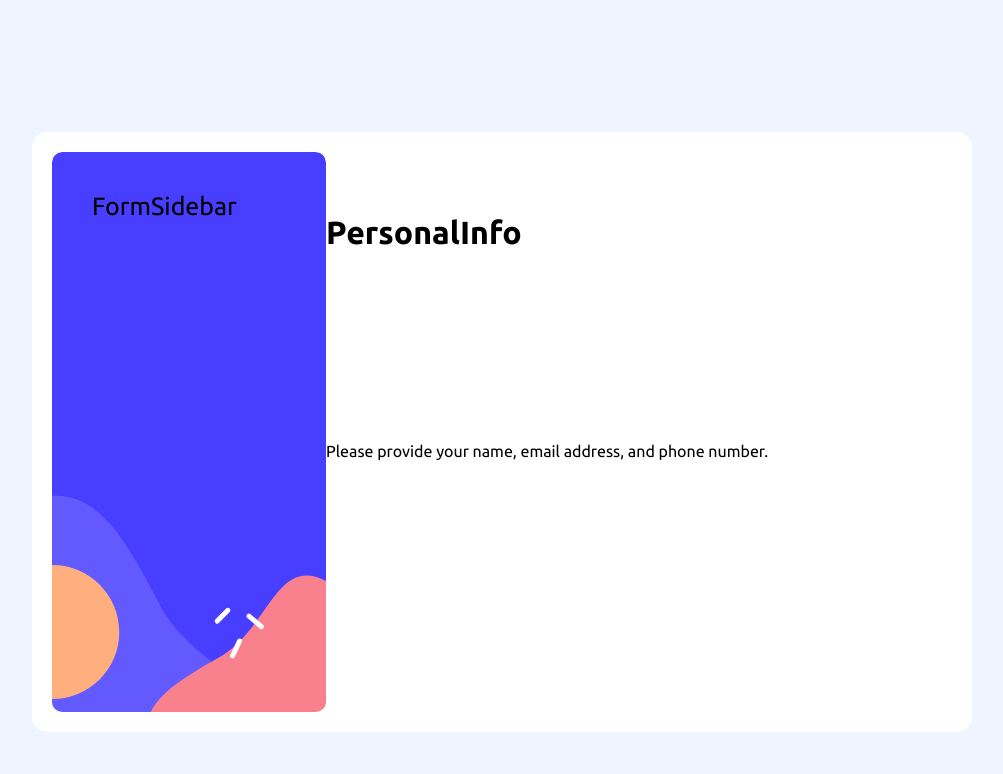
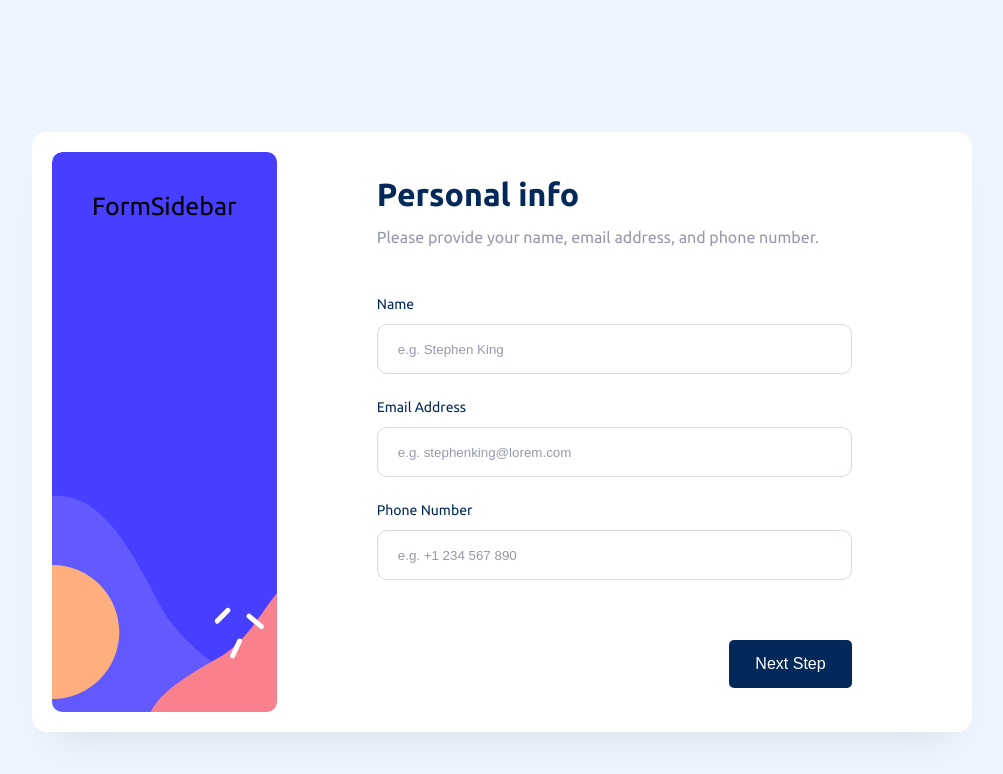
Before and after one commit to danielcalvolopez/multi-step-form, a React (Vite) app: page / in a window 1280 px wide. Shown: the top 774 px of the page, without its empty margins (138-1141 px from the left). Built offline with nearby package versions, Linux system fonts and the light colour scheme.

Commit message:
styling first step form

```diff
--- a/src/components/UI/Button.jsx
+++ b/src/components/UI/Button.jsx
@@ -1,3 +1,5 @@
+import "./Button.scss";
+
 const Button = ({ children, className, onClick, onSubmit }) => {
   return (
     <button
--- /dev/null
+++ b/src/components/UI/Button.scss
@@ -0,0 +1,10 @@
+.button {
+  width: 123px;
+  height: 48px;
+  border: none;
+  border-radius: 5px;
+  font-size: 16px;
+  color: white;
+  background-color: var(--Denim);
+  cursor: pointer;
+}
--- a/src/components/UI/Input.jsx
+++ b/src/components/UI/Input.jsx
@@ -1,8 +1,9 @@
 import React from "react";
 
-const Input = ({ placeholder, type, value, onChange }) => {
+const Input = ({ placeholder, type, value, onChange, className }) => {
   return (
     <input
+      className={className}
       placeholder={placeholder}
       type={type}
       value={value}
--- a/src/components/form/Form.scss
+++ b/src/components/form/Form.scss
@@ -6,4 +6,5 @@
   width: 940px;
   height: 600px;
   padding: 20px;
+  box-shadow: 0px 25px 40px -20px rgba(0, 0, 0, 9.51%);
 }
--- a/src/components/form/FormBody.jsx
+++ b/src/components/form/FormBody.jsx
@@ -1,11 +1,7 @@
 import PersonalInfo from "./formPages/PersonalInfo";
 
 const FormBody = () => {
-  return (
-    <div>
-      <PersonalInfo />
-    </div>
-  );
+  return <PersonalInfo />;
 };
 
 export default FormBody;
--- a/src/components/form/FormFooter.jsx
+++ b/src/components/form/FormFooter.jsx
@@ -1,5 +1,13 @@
+import Button from "../UI/Button";
+import "./FormFooter.scss";
+
 const FormFooter = () => {
-  return <div>FormFooter</div>;
+  return (
+    <div className="footer">
+      <div className="go-back">Go Back</div>
+      <Button>Next Step</Button>
+    </div>
+  );
 };
 
 export default FormFooter;
--- /dev/null
+++ b/src/components/form/FormFooter.scss
@@ -0,0 +1,13 @@
+.footer {
+  display: flex;
+  align-items: center;
+  width: 100%;
+  justify-content: right;
+  margin-top: 60px;
+  .go-back {
+    display: none;
+    cursor: pointer;
+    font-size: 16px;
+    color: var(--Grey);
+  }
+}
--- a/src/components/form/formPages/PersonalInfo.jsx
+++ b/src/components/form/formPages/PersonalInfo.jsx
@@ -1,10 +1,31 @@
+import Button from "../../UI/Button";
+import Input from "../../UI/Input";
+import FormFooter from "../FormFooter";
+import "./PersonalInfo.scss";
+
 const PersonalInfo = () => {
   return (
-    <div>
-      <div>
-        <h1>PersonalInfo</h1>
+    <div className="personal-info-container">
+      <div className="personal-info-header">
+        <h1>Personal info</h1>
         <h3>Please provide your name, email address, and phone number.</h3>
       </div>
+
+      <div className="personal-info-form">
+        <div className="personal-info-form-item">
+          <label>Name</label>
+          <Input className="input" placeholder="e.g. Stephen King" />
+        </div>
+        <div className="personal-info-form-item">
+          <label>Email Address</label>
+          <Input className="input" placeholder="e.g. stephenking@lorem.com" />
+        </div>
+        <div className="personal-info-form-item">
+          <label>Phone Number</label>
+          <Input className="input" placeholder="e.g. +1 234 567 890" />
+        </div>
+      </div>
+      <FormFooter />
     </div>
   );
 };
--- /dev/null
+++ b/src/components/form/formPages/PersonalInfo.scss
@@ -0,0 +1,49 @@
+.personal-info-container {
+  display: flex;
+  align-items: start;
+  justify-content: center;
+  flex-direction: column;
+  padding: 80px 100px;
+  width: 100%;
+  height: 100%;
+  .personal-info-header {
+    display: flex;
+    flex-direction: column;
+    align-items: start;
+    justify-content: center;
+    gap: 15px;
+    h1 {
+      color: var(--Denim);
+    }
+    h3 {
+      color: var(--Grey);
+    }
+  }
+  .personal-info-form {
+    display: flex;
+    flex-direction: column;
+    width: 100%;
+    padding-top: 50px;
+    gap: 25px;
+    .personal-info-form-item {
+      display: flex;
+      flex-direction: column;
+      gap: 12px;
+      .input {
+        height: 50px;
+        border-radius: 10px;
+        padding: 0 20px;
+        border: 1px solid var(--BorderColor);
+        outline: none;
+        &::placeholder {
+          color: var(--Grey);
+        }
+      }
+
+      label {
+        color: var(--Denim);
+        font-size: 14px;
+      }
+    }
+  }
+}
--- a/src/index.css
+++ b/src/index.css
@@ -4,6 +4,8 @@
   margin: 0;
   padding: 0;
   box-sizing: border-box;
+  -moz-box-sizing: border-box;
+  -webkit-box-sizing: border-box;
 }
 
 body {
@@ -43,8 +45,8 @@ h2 {
 
 h3 {
   font-size: 16px;
-  line-height: 25;
   font-weight: 400;
+  line-height: auto;
 }
 
 h4 {
```
